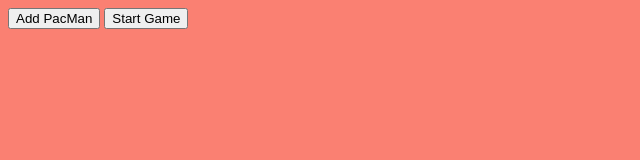
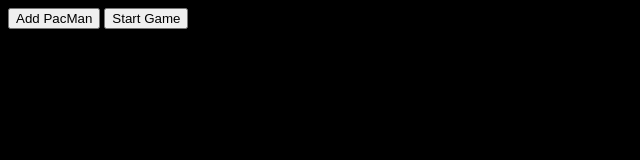
Before and after one commit to mirhandaalewine/PacManFactory, a plain HTML site: page index.html in a window 1280 px wide. Shown: the whole page, without its empty margins (0-640 px from the left). Drawn offline with Linux system fonts and the light colour scheme.

Commit message:
Update background color

```diff
--- a/styles.css
+++ b/styles.css
@@ -1,3 +1,3 @@
 body {
-    background-color: salmon;
+    background-color: black;
 }
```
